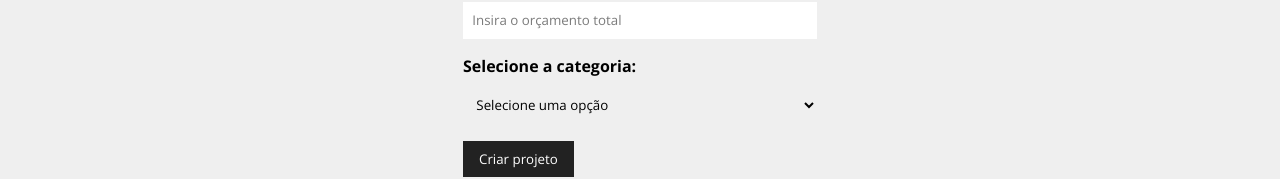
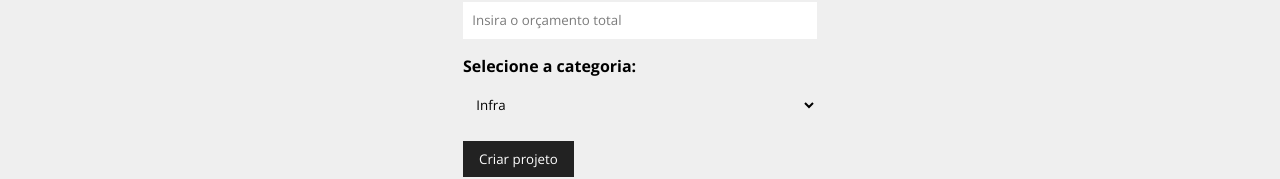
Before and after one commit to mariocarvalho-2205/costs, a React (Create React App) app: page /newproject in a window 1280 px wide. Shown: the part 398-577 px from the top of the page. Built offline with nearby package versions, Linux system fonts and the light colour scheme; data requests are answered from the project's data file.

Commit message:
select finalizado

```diff
--- /dev/null
+++ b/db.json
@@ -0,0 +1,21 @@
+{
+    "projects": [],
+    "categories": [
+      {
+        "id": 1,
+        "name": "Infra"
+      },
+      {
+        "id": 2,
+        "name": "Desenvolvimento"
+      },
+      {
+        "id": 3,
+        "name": "Desing"
+      },
+      {
+        "id": 4,
+        "name": "Planejamento"
+      }
+    ]
+}
--- a/package.json
+++ b/package.json
@@ -17,6 +17,7 @@
   },
   "scripts": {
     "start": "react-scripts start",
+    "backend": "json-server --watch db.json --port 5000",
     "build": "react-scripts build",
     "test": "react-scripts test",
     "eject": "react-scripts eject"
--- a/src/components/form/Select.jsx
+++ b/src/components/form/Select.jsx
@@ -12,7 +12,9 @@ function Select ({
 		<div className={styles.form_control}>
 			<label htmlFor={id}>{text}:</label>
 			<select name={name} id={id}>
-                <option value={value}>Selecione uma opção</option>
+				{options.map((option) => (
+                	<option value={option.id} key={option.id}>{option.name}</option>
+				))}
             </select>
 		</div>
 	);
--- a/src/components/project/ProjectForm.jsx
+++ b/src/components/project/ProjectForm.jsx
@@ -1,9 +1,29 @@
+import { useState, useEffect } from 'react';
 import styles from "./ProjectForm.module.css";
 import Input from "../form/Input";
 import Select from '../form/Select';
-import Submit from '../form/Submit.jsx'
+import Submit from '../form/Submit.jsx';
 
 function ProjectForm({ btnText }) {
+	const [ categories, setCategories ] = useState([])
+
+	useEffect(() => {
+		fetch("http://localhost:5000/categories", {
+      method: "GET",
+      headers: {
+        "Content-Type": "aplication/json",
+      },
+    })
+      .then((resp) => resp.json())
+      .then((data) => {
+        setCategories(data);
+      })
+      .catch((err) => {
+        console.log(err);
+      });
+	}, [])
+
+
 	return (
     <form className={styles.form}>
       <Input
@@ -19,7 +39,11 @@ function ProjectForm({ btnText }) {
         placeholder="Insira o orçamento total"
       />
 
-				<Select name="category_id" text="Selecione a categoria" />
+      <Select
+        name="category_id"
+        text="Selecione a categoria"
+        options={categories}
+      />
       <div>
         <Submit type="submit" text={btnText} />
       </div>
```
Lines whose indentation alone changed are shown as unchanged.
